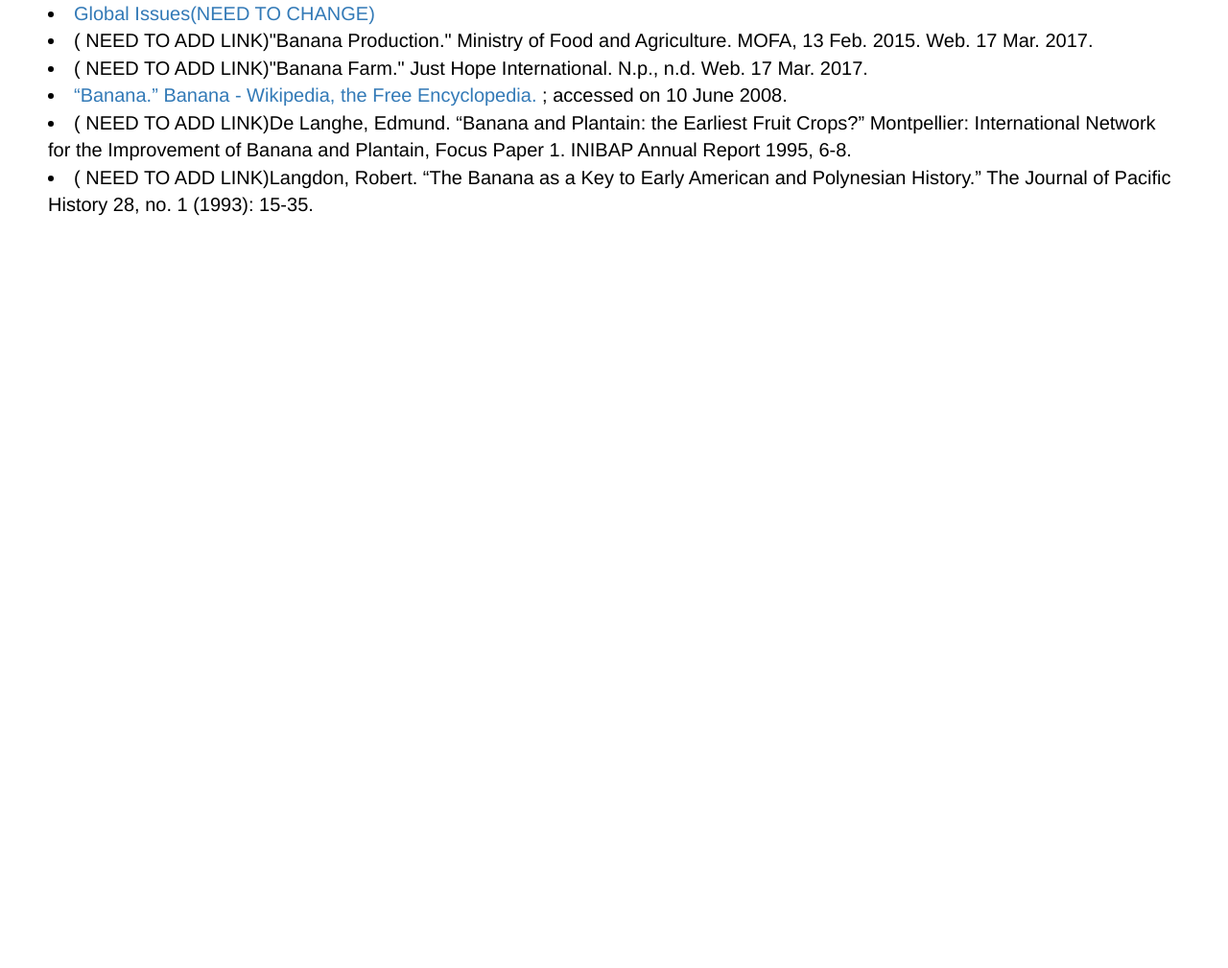
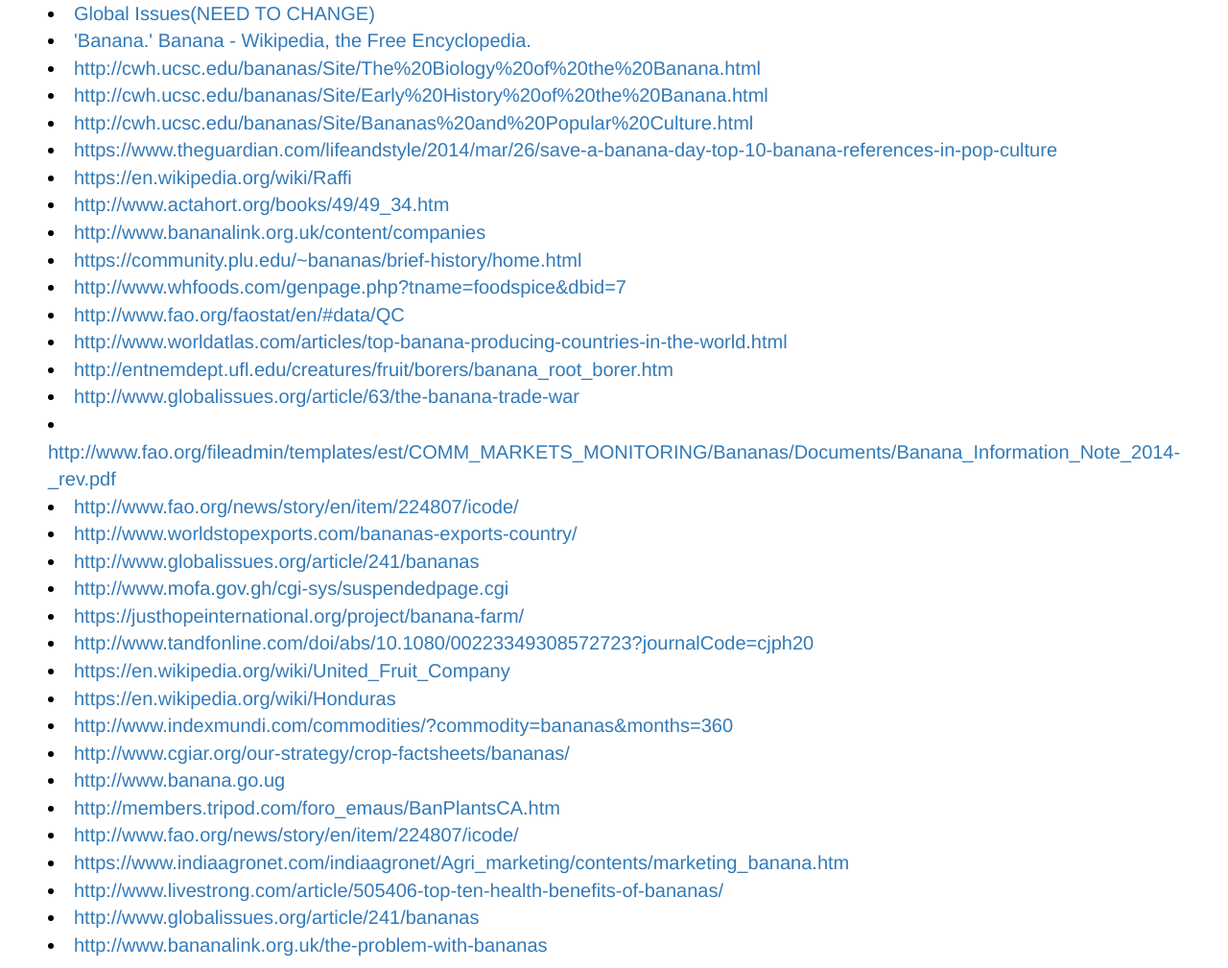
Before and after one commit to sagarwal-atg/banana, a website: page sources.html in a window 1280 px wide. Shown: the part 377-1386 px from the top of the page at 96% size. Before the commit the page ends 800 px from the top, so only its background shows below. Drawn offline with nearby package versions, Linux system fonts and the light colour scheme.

Commit message:
Everything Fixed

```diff
--- a/css/main.css
+++ b/css/main.css
@@ -62,12 +62,14 @@
     text-decoration: none;
 }
 
-/*#image-container {
-  height: calc(100vh - 50px - 150px - 30px);
-  background-image:url(../img/yoyo1.jpg);
+#image-container {
+  /*height: calc(100vh - 50px - 150px - 30px);*/
+  height:100vh ;
+  width: 100vh;
+  background-image:url('../img/yoyo1.jpg');
   background-position: center;
   background-size: cover;
-}*/
+}
 /*.video{
     z-index: -30;
 }*/
--- a/sources.html
+++ b/sources.html
@@ -47,15 +47,43 @@
           <li><a href="http://www.worldstopexports.com/bananas-exports-country">World Exports( NEED TO CHANGE)</a>.</li>
           <li><a href="http://cwh.ucsc.edu/bananas/Site/Welcome.html">UCSC BANANA( NEED TO CHANGE)</a></li>
           <li><a href="http://www.globalissues.org/article/241/bananas">Global Issues(NEED TO CHANGE)</a></li>
-          <li>( NEED TO ADD LINK)"Banana Production." Ministry of Food and Agriculture. MOFA, 13 Feb. 2015. Web. 17 Mar. 2017.</li>
-          <li>( NEED TO ADD LINK)"Banana Farm." Just Hope International. N.p., n.d. Web. 17 Mar. 2017.</li>
-          <li><a href="http://en.wikipedia.org/wiki/Banana">“Banana.”  Banana - Wikipedia, the Free Encyclopedia.</a> ; accessed on 10 June 2008.</li>
+          <li><a href="http://en.wikipedia.org/wiki/Banana">&#39;Banana.&#39;  Banana - Wikipedia, the Free Encyclopedia.</a></li>
+          <li><a href="http://cwh.ucsc.edu/bananas/Site/The%20Biology%20of%20the%20Banana.html">http://cwh.ucsc.edu/bananas/Site/The%20Biology%20of%20the%20Banana.html</a></li>
+          <li><a href="http://cwh.ucsc.edu/bananas/Site/Early%20History%20of%20the%20Banana.html">http://cwh.ucsc.edu/bananas/Site/Early%20History%20of%20the%20Banana.html</a></li>
+          <li><a href="http://cwh.ucsc.edu/bananas/Site/Bananas%20and%20Popular%20Culture.html">http://cwh.ucsc.edu/bananas/Site/Bananas%20and%20Popular%20Culture.html</a></li>
 
-          <li>( NEED TO ADD LINK)De Langhe, Edmund.  “Banana and Plantain: the Earliest Fruit Crops?” Montpellier:
-            International Network for the Improvement of Banana and Plantain, Focus Paper
-            1.  INIBAP Annual Report 1995, 6-8.</li>
-          <li>( NEED TO ADD LINK)Langdon, Robert.  “The Banana as a Key to Early American and Polynesian History.”
-            The Journal of Pacific History 28, no. 1 (1993): 15-35.</li>
+
+          <li><a href="https://www.theguardian.com/lifeandstyle/2014/mar/26/save-a-banana-day-top-10-banana-references-in-pop-culture">https://www.theguardian.com/lifeandstyle/2014/mar/26/save-a-banana-day-top-10-banana-references-in-pop-culture</a></li>
+          <li><a href="https://en.wikipedia.org/wiki/Raffi">https://en.wikipedia.org/wiki/Raffi</a></li>
+          <li><a href="http://www.actahort.org/books/49/49_34.htm">http://www.actahort.org/books/49/49_34.htm</a></li>
+          <li><a href="http://www.bananalink.org.uk/content/companies">http://www.bananalink.org.uk/content/companies</a></li>
+          <li><a href="https://community.plu.edu/~bananas/brief-history/home.html">https://community.plu.edu/~bananas/brief-history/home.html</a></li>
+          <li><a href="http://www.whfoods.com/genpage.php?tname=foodspice&dbid=7">http://www.whfoods.com/genpage.php?tname=foodspice&dbid=7</a></li>
+          <li><a href="http://www.fao.org/faostat/en/#data/QC">http://www.fao.org/faostat/en/#data/QC</a></li>
+          <li><a href="http://www.worldatlas.com/articles/top-banana-producing-countries-in-the-world.html">http://www.worldatlas.com/articles/top-banana-producing-countries-in-the-world.html</a></li>
+          <li><a href="http://entnemdept.ufl.edu/creatures/fruit/borers/banana_root_borer.htm">http://entnemdept.ufl.edu/creatures/fruit/borers/banana_root_borer.htm</a></li>
+          <li><a href="http://www.globalissues.org/article/63/the-banana-trade-war">http://www.globalissues.org/article/63/the-banana-trade-war</a></li>
+          <li><a href="http://www.fao.org/fileadmin/templates/est/COMM_MARKETS_MONITORING/Bananas/Documents/Banana_Information_Note_2014-_rev.pdf">http://www.fao.org/fileadmin/templates/est/COMM_MARKETS_MONITORING/Bananas/Documents/Banana_Information_Note_2014-_rev.pdf</a></li>
+          <li><a href="http://www.fao.org/news/story/en/item/224807/icode/">http://www.fao.org/news/story/en/item/224807/icode/</a></li>
+          <li><a href="http://www.worldstopexports.com/bananas-exports-country/">http://www.worldstopexports.com/bananas-exports-country/</a></li>
+          <li><a href="http://www.globalissues.org/article/241/bananas">http://www.globalissues.org/article/241/bananas</a></li>
+          <li><a href="http://www.mofa.gov.gh/cgi-sys/suspendedpage.cgi">http://www.mofa.gov.gh/cgi-sys/suspendedpage.cgi</a></li>
+          <li><a href="https://justhopeinternational.org/project/banana-farm/">https://justhopeinternational.org/project/banana-farm/</a></li>
+
+          <li><a href="http://www.tandfonline.com/doi/abs/10.1080/00223349308572723?journalCode=cjph20">http://www.tandfonline.com/doi/abs/10.1080/00223349308572723?journalCode=cjph20</a></li>
+          <li><a href="https://en.wikipedia.org/wiki/United_Fruit_Company">https://en.wikipedia.org/wiki/United_Fruit_Company</a></li>
+          <li><a href="https://en.wikipedia.org/wiki/Honduras">https://en.wikipedia.org/wiki/Honduras</a></li>
+          <li><a href="http://www.indexmundi.com/commodities/?commodity=bananas&months=360">http://www.indexmundi.com/commodities/?commodity=bananas&months=360</a></li>
+          <li><a href="http://www.cgiar.org/our-strategy/crop-factsheets/bananas/">http://www.cgiar.org/our-strategy/crop-factsheets/bananas/</a></li>
+          <li><a href="http://www.banana.go.ug">http://www.banana.go.ug</a></li>
+          <li><a href="http://members.tripod.com/foro_emaus/BanPlantsCA.htm">http://members.tripod.com/foro_emaus/BanPlantsCA.htm</a></li>
+          <li><a href="http://www.fao.org/news/story/en/item/224807/icode/">http://www.fao.org/news/story/en/item/224807/icode/</a></li>
+          <li><a href="https://www.indiaagronet.com/indiaagronet/Agri_marketing/contents/marketing_banana.htm">https://www.indiaagronet.com/indiaagronet/Agri_marketing/contents/marketing_banana.htm</a></li>
+          <li><a href="http://www.livestrong.com/article/505406-top-ten-health-benefits-of-bananas/">http://www.livestrong.com/article/505406-top-ten-health-benefits-of-bananas/</a></li>
+          <li><a href="http://www.globalissues.org/article/241/bananas">http://www.globalissues.org/article/241/bananas</a></li>
+          <li><a href="http://www.bananalink.org.uk/the-problem-with-bananas">http://www.bananalink.org.uk/the-problem-with-bananas</a></li>
+
+
         </p>
 
       </div>
```
Also changed, not shown: commerce.html (+1 -1 lines), country-hondurus.html (+2 -2 lines), css/main1.css (+10 -7 lines), culture.html (+1 -1 lines), history.html (+3 -3 lines), index.html (+9 -19 lines), issues.html (+1 -1 lines), pbio.html (+2 -2 lines), 2 other files.
